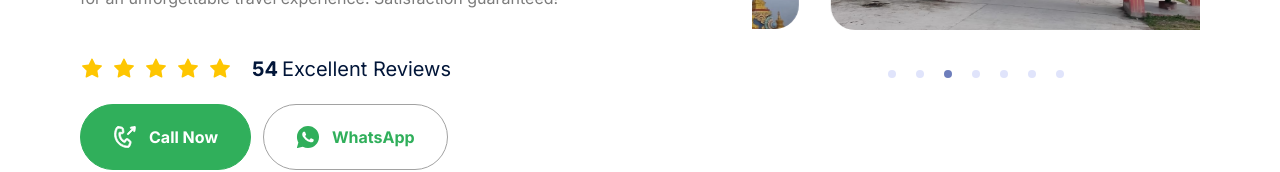
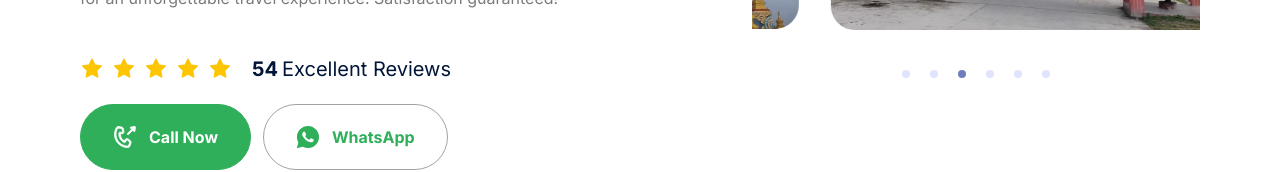
Before and after one commit to rush33/anu-taxi, a Next.js app: page / in a window 1280 px wide. Shown: the part 498-670 px from the top of the page. Built offline with nearby package versions, Linux system fonts and the light colour scheme.

Commit message:
Removed repeating image

```diff
--- a/app/components/Hero.jsx
+++ b/app/components/Hero.jsx
@@ -22,7 +22,6 @@ const Hero = () => {
     "/4.jpeg",
     "/5.jpeg",
     "/6.jpeg",
-    "/5.jpeg",
   ];
 
   return (
```
